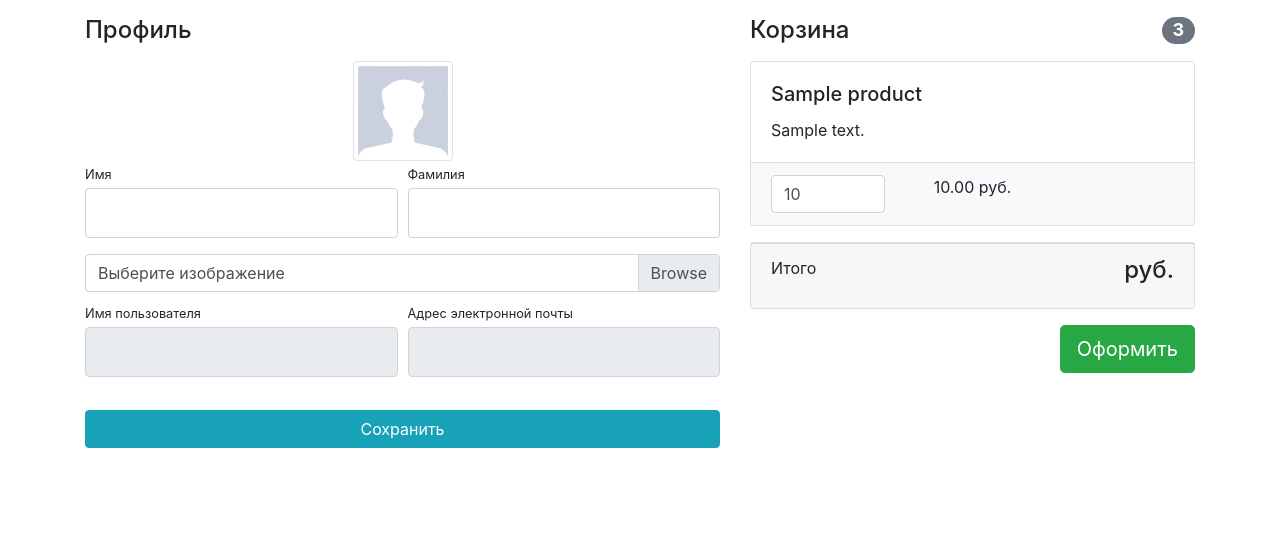
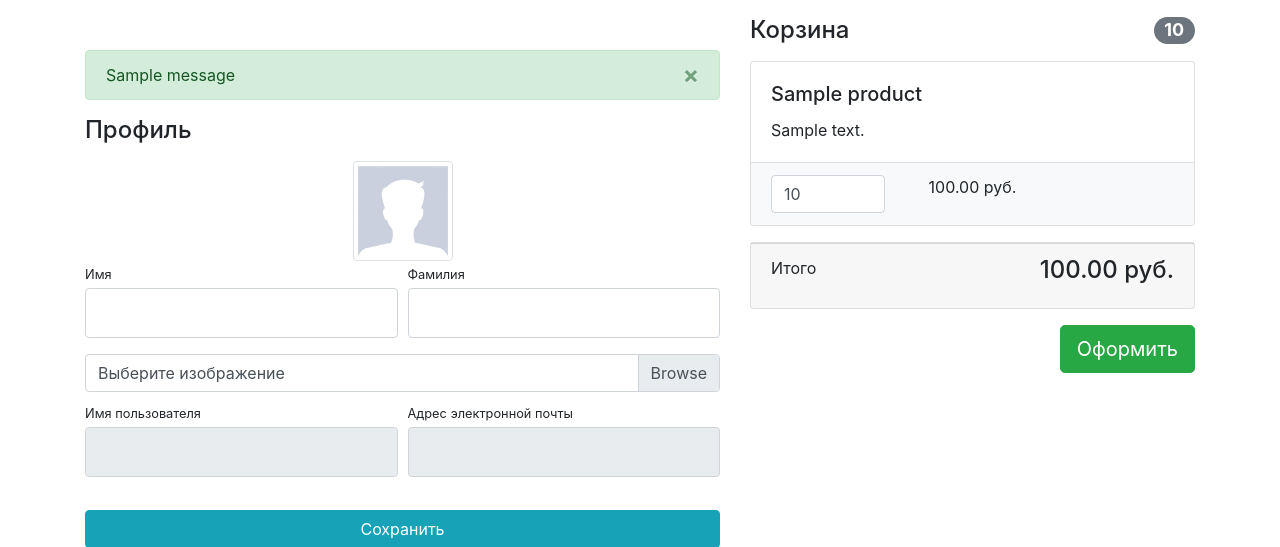
Before and after one commit to solovyova-1996/shop-online, a Django app: template shoponline/users/templates/users/profile.html in a window 1280 px wide. Shown: the part 56-603 px from the top of the page. Run offline with Django 3.2, Linux system fonts and the light colour scheme; tables that the repository leaves empty hold one stand-in row (values such as "Sample post"); the template is opened without the code that fills it: values that come from a table or form of the project are taken from there, most other values are stand-ins (such as "Sample title", 1, 10 or a date in 2020); one stand-in notice (Sample message) is shown; parts of the project's set-up code (start-up, migrations or seed data) failed here and were passed over; some libraries are stand-ins or nearby versions.

Commit message:
add total-sum and total-quntity

```diff
--- a/shoponline/basket/models.py
+++ b/shoponline/basket/models.py
@@ -15,3 +15,11 @@
 
     def sum(self):
         return self.quantity * self.product.price
+
+    def total_sum(self):
+        baskets = Basket.objects.filter(user=self.user)
+        return sum(basket.sum() for basket in baskets)
+
+    def total_quantity(self):
+        baskets = Basket.objects.filter(user=self.user)
+        return sum(basket.quantity for basket in baskets)
--- a/shoponline/basket/templates/basket/basket.html
+++ b/shoponline/basket/templates/basket/basket.html
@@ -1,7 +1,7 @@
 
 {% if basket %}
 <h4 class="mt-3 mb-3 d-flex justify-content-between align-items-center mb-3">
-    Корзина <span class="badge badge-secondary badge-pill">3</span>
+    Корзина <span class="badge badge-secondary badge-pill">{{ basket.0.total_quantity }}</span>
 </h4>
 {% for item in basket %}
 <div class="card mb-3">
@@ -17,7 +17,7 @@
                            class="form-control"
                            value="{{ item.quantity }}" min="0">
                 </div>
-                <div class="col-lg-4">{{ item.product.price }} руб.</div>
+                <div class="col-lg-4">{{ item.sum }} руб.</div>
                 <div class="col-lg-4">
                     <a href="{% url 'basket:basket_remove' item.id %}">
                         <i class="fas fa-trash"></i>
@@ -31,7 +31,7 @@
 <div class="card mb-3">
     <div class="card-footer">
         <p class="float-left">Итого</p>
-        <h4 class="float-right">{{ basket.sum }} руб.</h4>
+        <h4 class="float-right">{{ basket.0.total_sum }} руб.</h4>
     </div>
 </div>
 <button type="button" class="btn btn-success btn-lg float-right">
--- a/shoponline/users/forms.py
+++ b/shoponline/users/forms.py
@@ -54,8 +54,8 @@
         self.fields['image'].widget.attrs['class'] = 'custom-file-input'
 
     #  недопускается добавление файлов большего размера
-    def clean_image(self):
-        data = self.cleaned_data['image']
-        if data.size > 1024:
-            raise forms.ValidationError('Файл слишком большой')
-        return data
+    # def clean_image(self):
+    #     data = self.cleaned_data['image']
+    #     if data.size > 1024:
+    #         raise forms.ValidationError('Файл слишком большой')
+    #     return data
--- a/shoponline/users/templates/users/profile.html
+++ b/shoponline/users/templates/users/profile.html
@@ -7,6 +7,19 @@
 <div class="container">
     <div class="row">
         <div class="col-lg-7">
+            {% if messages %}
+            {% for message in messages %}
+            <div class="alert {% if 'success' in message.tags %} alert-success{% else %}  alert-warning {% endif %} alert-dismissible fade show"
+                 role="alert"
+                 style="margin-top: 50px;">
+                {{ message }}
+                {% endfor %}
+                <button type="button" class="close" data-dismiss="alert"
+                        aria-label="Close">
+                    <span aria-hidden="true">&times;</span>
+                </button>
+            </div>
+            {% endif %}
             <h4 class="mt-3 mb-3">Профиль</h4>
             <div class="col-lg-12 text-center">
                 <img width="100" height="100"
```
Also changed, not shown: shoponline/users/views.py (+9 -16 lines).
